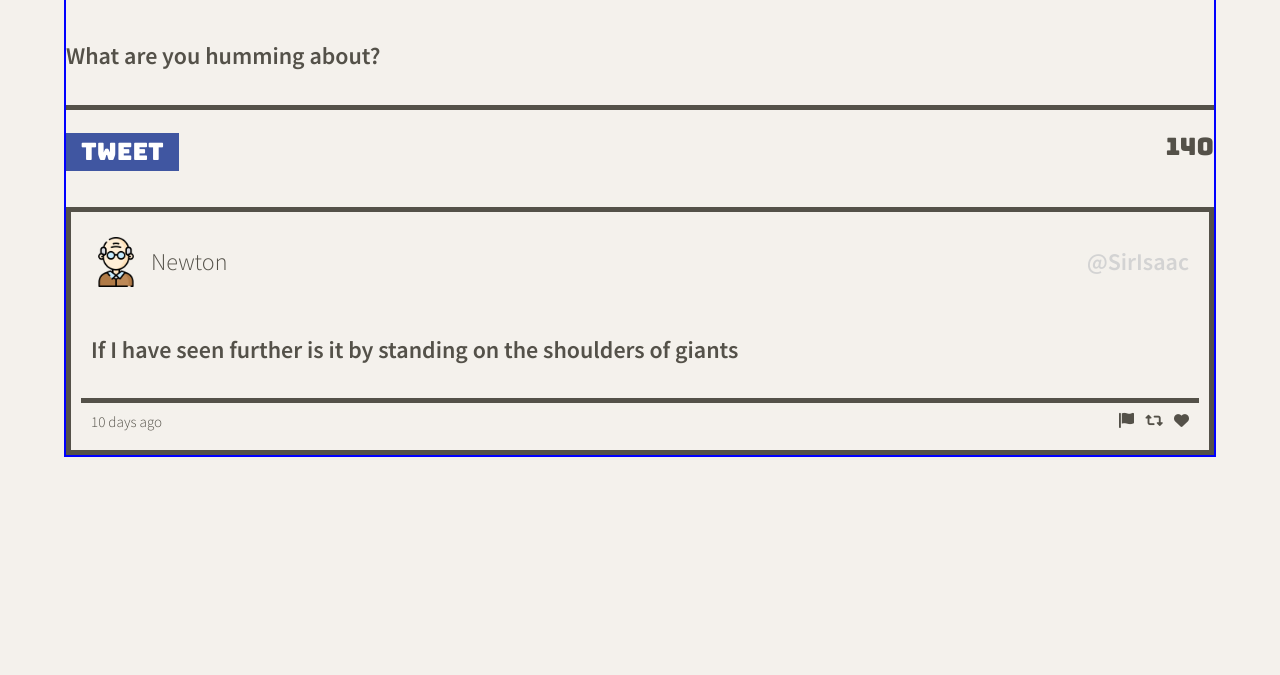
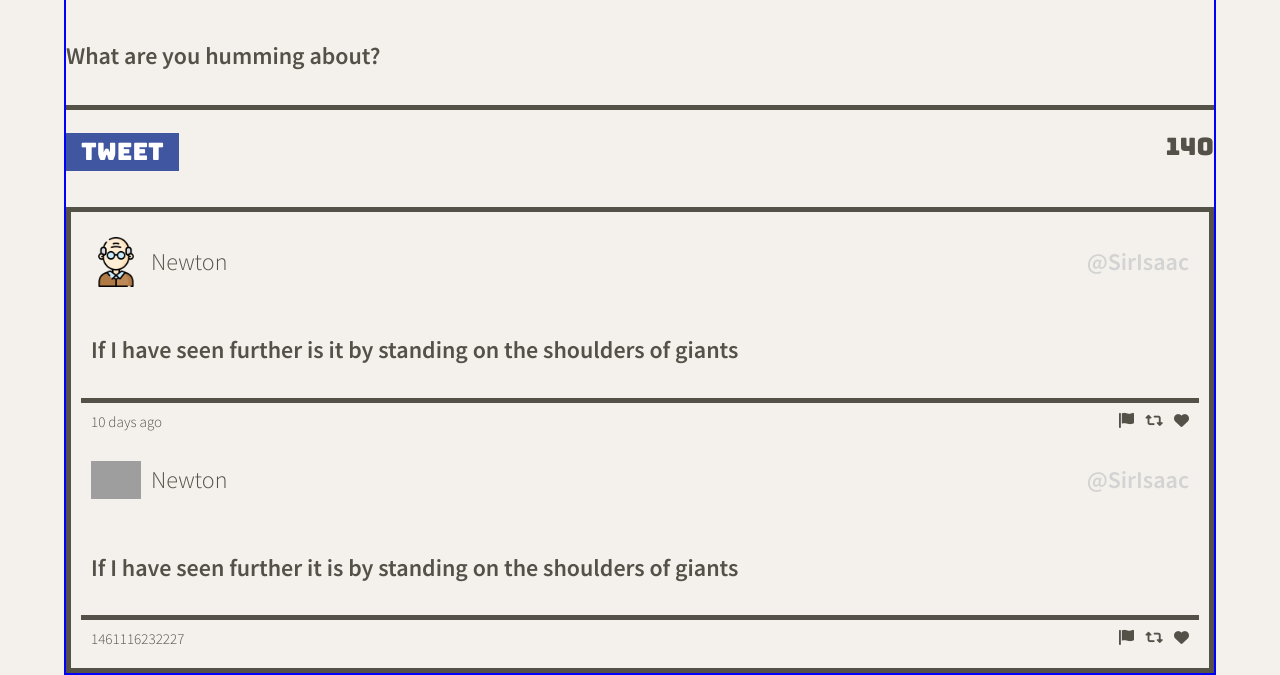
Before and after one commit to leapehar/tweeter2, a website: page public/index.html in a window 1280 px wide. Shown: the part 617-1292 px from the top of the page. Before the commit the page ends 1074 px from the top, so only its background shows below. Drawn offline with nearby package versions, Linux system fonts and the light colour scheme; grey boxes are pictures that could not be loaded.

Commit message:
created the createTweetElement function which generates the DOM structure for a tweet, given a tweet object.

```diff
--- a/public/index.html
+++ b/public/index.html
@@ -75,7 +75,7 @@
           </div>
         </form>
       </section>
-      <section class="newTweetSection">
+      <section class="newTweetSection" id="tweets-container">
         <article class="tweet">
           <header>
             <div>
--- a/public/scripts/client.js
+++ b/public/scripts/client.js
@@ -3,3 +3,67 @@
  * jQuery is already loaded
  * Reminder: Use (and do all your DOM work in) jQuery's document ready function
  */
+
+// function : createTweetElement
+//generates the DOM structure for a tweet
+// takes tweet object
+// returns <article> element containing the info
+
+
+$(document).ready(function() {
+
+  const tweetData = {
+    "user": {
+      "name": "Newton",
+      "avatars": "https://i.imgur.com/73hZDYK.png",
+      "handle": "@SirIsaac"
+    },
+    "content": {
+      "text": "If I have seen further it is by standing on the shoulders of giants"
+    },
+    "created_at": 1461116232227
+  }
+
+  const createTweetElement = function(tweetObj) {
+
+    const newTweet =
+      $(`<article class="tweet">
+      <header>
+      <div>
+
+        <div class="userAvatar">
+          <img src=${tweetObj.user.avatars}>
+        </div>
+        <span class="userName">${tweetObj.user.name}</span>
+
+      </div>
+        <span class="userHandle">${tweetObj.user.handle}</span>
+      </header>
+
+      <div class="middle">
+        <p>${tweetObj.content.text}</p>
+      </div>
+
+      <footer>
+
+        <span>${tweetObj.created_at}</span>
+        <span class="tweetIcons">
+          <i class="fas fa-flag"></i>
+          <i class="fas fa-retweet"></i>
+          <i class="fas fa-heart"></i>
+        </span>
+
+      </footer>
+      </article>`);
+
+    return newTweet;
+
+  }
+
+
+  const $tweet = createTweetElement(tweetData);
+
+  console.log($tweet);
+  $('#tweets-container').append($tweet);
+
+});
```
